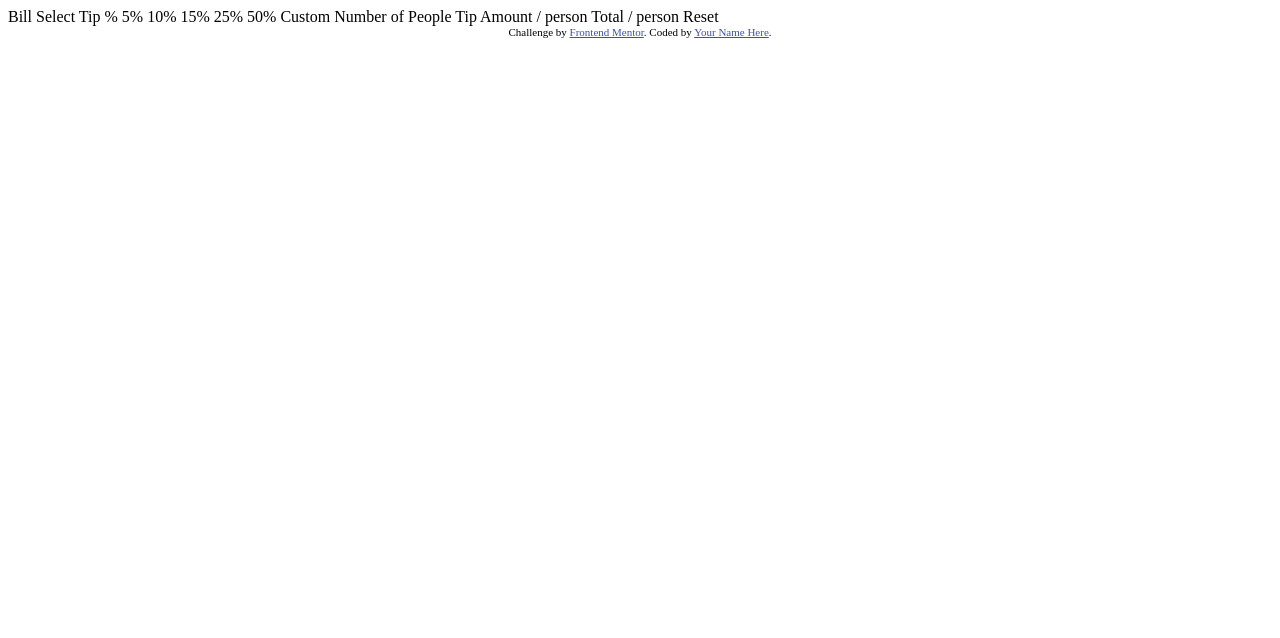
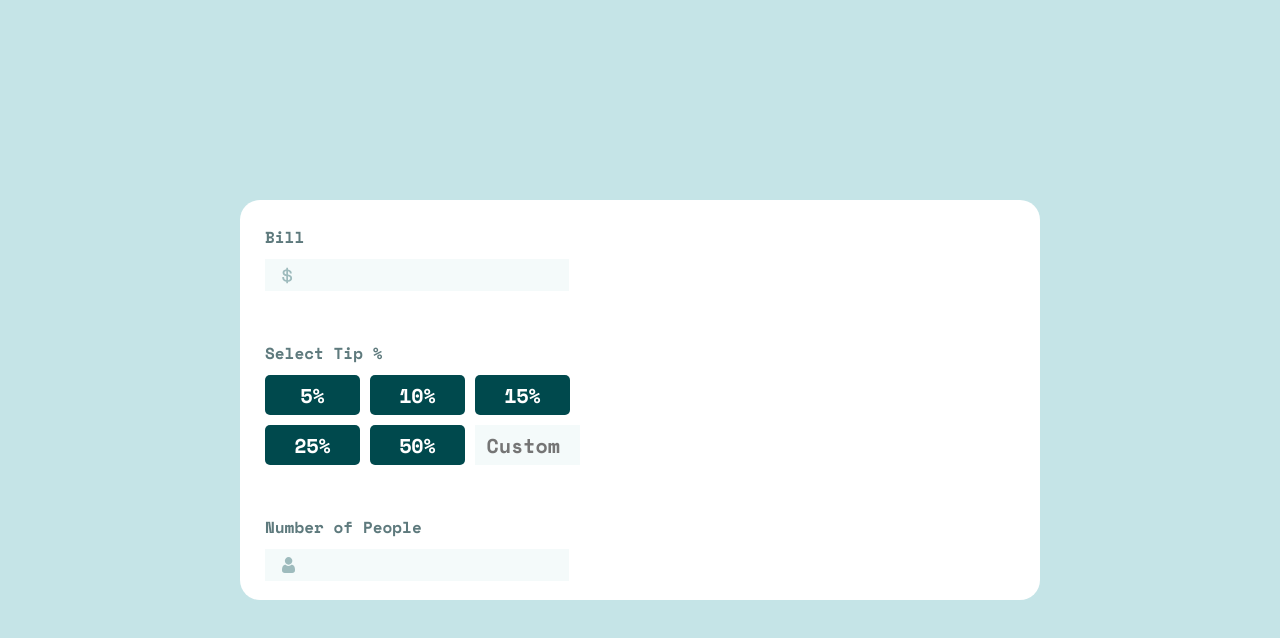
Before and after one commit to prymehat/tip-calculator-app-main, a plain HTML site: page index.html in a window 1280 px wide. Drawn offline with nearby package versions, Linux system fonts and the light colour scheme.

Commit message:
leftSide

```diff
--- a/index.html
+++ b/index.html
@@ -7,38 +7,32 @@
   <link rel="icon" type="image/png" sizes="32x32" href="./images/favicon-32x32.png">
 
   <title>Frontend Mentor | Tip calculator app</title>
-
-  <!-- Feel free to remove these styles or customise in your own stylesheet 👍 -->
-  <style>
-    .attribution { font-size: 11px; text-align: center; }
-    .attribution a { color: hsl(228, 45%, 44%); }
-  </style>
+  <link rel="stylesheet" href="style.css">
 </head>
 <body>
-
-  Bill
-
-  Select Tip %
-  5%
-  10%
-  15%
-  25%
-  50%
-  Custom
-
-  Number of People
-
-  Tip Amount
-  / person
-
-  Total
-  / person
-
-  Reset
-
-  <div class="attribution">
-    Challenge by <a href="https://www.frontendmentor.io?ref=challenge" target="_blank">Frontend Mentor</a>.
-    Coded by <a href="#">Your Name Here</a>.
+  <div class="container">
+    <div class="leftSide">
+      <section class="billBox">
+        <label for="billIn">Bill</label>
+        <input type="number" class="billIn">
+      </section>
+      <section class="tipBox">
+        <label for="">Select Tip %</label>
+        <div class="tips">
+          <button class="button5">5%</button>
+          <button class="button10">10%</button>
+          <button class="button15">15%</button>
+          <button class="button25">25%</button>
+          <button class="button50">50%</button>
+          <input type="number" placeholder="Custom" class="customIn">
+        </div>
+      </section>
+      <section class="people">
+        <label for="peopleIn">Number of People</label>
+        <input type="number" class="peopleIn">
+      </section>
+    </div>
+    <div class="rightSide"></div>
   </div>
 </body>
 </html>
--- /dev/null
+++ b/style.css
@@ -0,0 +1,86 @@
+/*Strong cyan: hsl(172, 67%, 45%)
+- Very dark cyan: hsl(183, 100%, 15%)
+- Dark grayish cyan: hsl(186, 14%, 43%)
+- Dark grayish cyan: hsl(184, 14%, 56%)
+- Light grayish cyan: hsl(185, 41%, 84%)
+- Light grayish cyan: hsl(189, 41%, 97%)
+- White: hsl(0, 0%, 100%)*/
+@import url('https://fonts.googleapis.com/css2?family=Space+Mono:wght@400;700&display=swap');
+*{
+    font-family: 'Space Mono', monospace;
+}
+body{
+    background-color:  hsl(185, 41%, 84%);
+
+}
+.container{
+    width: 750px;
+    height: 350px;
+    position: absolute;
+    left: 50%;
+    top: 50%;
+    transform: translate(-50%, -50%);
+    background-color: white;
+    display: flex;
+    border-radius: 20px;
+    padding: 25px ;
+}
+.leftSide{
+    width: 320px;
+}
+input{
+    width: 300px;
+    height: 30px;
+    background-color:hsl(189, 41%, 97%);
+    border: none;
+    font-size: 24px;
+    font-weight: bolder;
+    color:  hsl(183, 100%, 15%);
+    text-align: right;
+    display: block;
+    background-repeat: no-repeat;
+    outline: none;
+    background-position: 17px 8px;
+}
+label{
+    color: hsl(186, 14%, 43%);
+    font-weight: 700;
+}
+.billIn{
+    background-image: url('./images/icon-dollar.svg');
+    margin-bottom: 50px;
+    margin-top: 10px;
+}
+
+.peopleIn{
+    background-image: url('./images/icon-person.svg');
+    margin-bottom: 30px;
+    margin-top: 10px;
+
+}
+.customIn{
+    width: 100%;
+    font-size:20px ;
+    padding:5px;
+}
+.tips{
+    margin-top: 10px;
+    display: grid;
+    grid-template-columns: 95px 95px 95px;
+    grid-template-rows: 40px 40px;
+    row-gap: 10px;
+    column-gap: 10px;
+    margin-bottom: 50px;
+}
+.tips button{
+    color:white;
+    background-color: hsl(183, 100%, 15%);
+    border: none;
+    border-radius:5px;
+    font-size: 20px;
+    font-weight: 700;
+}
+.tips button:active{
+    color:hsl(183, 100%, 15%);
+    background-color: hsl(172, 67%, 45%);
+}
```
Also changed, not shown: 1 other file.
